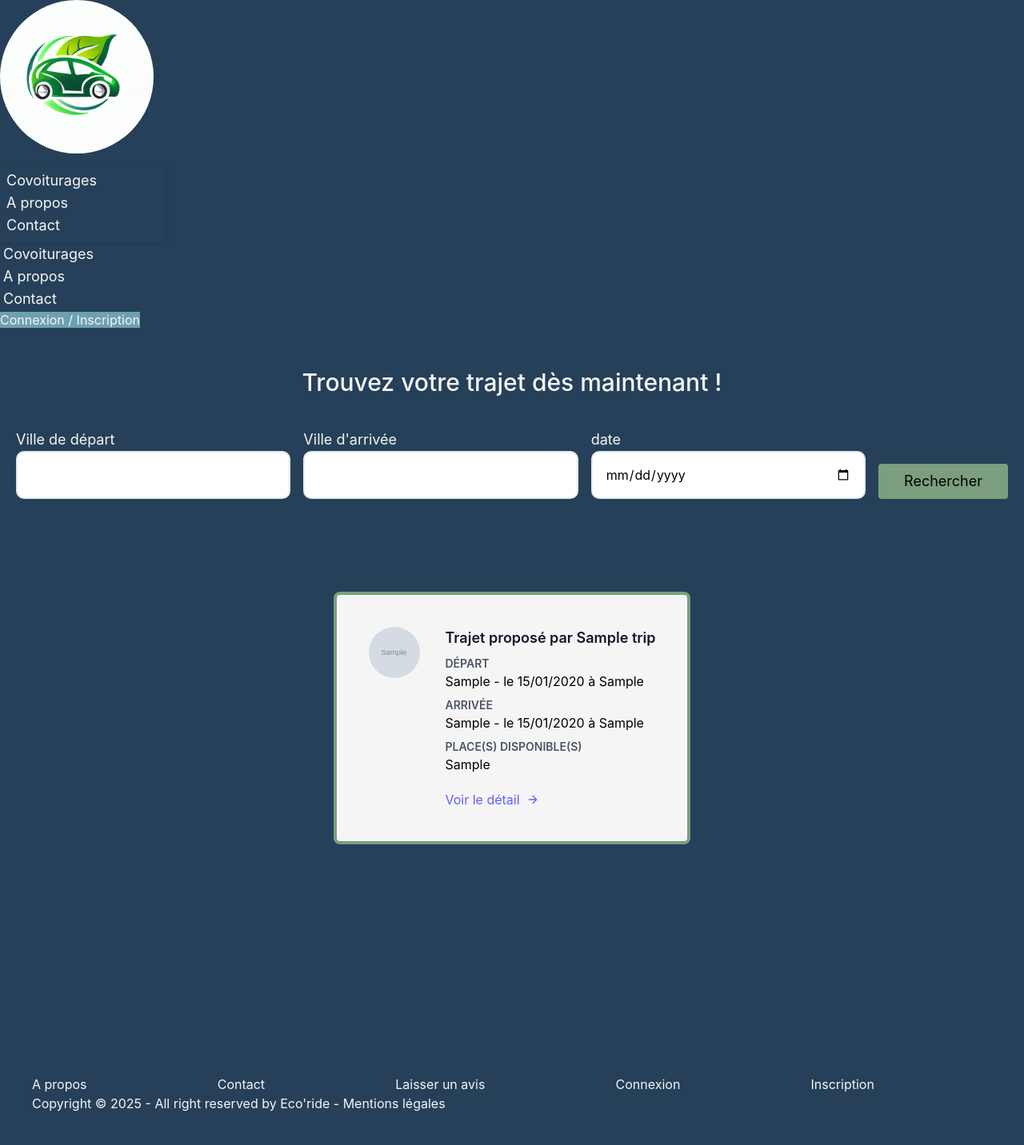
After one commit to Gwladyslsn/Ecoride, a PHP site: the page made by src/Templates/page/Carpoolings.php in a window 1280 px wide. The commit adds this page. Shown: the whole page at 80% size. Run offline with PHP 8.4, Linux system fonts and the light colour scheme; tables that the repository leaves empty hold one stand-in row (values such as "Sample post"); the template is opened without the code that fills it: most values are stand-ins (such as "Sample title", 1, 10 or a date in 2020); grey boxes marked "Sample" are stand-in pictures; some libraries are stand-ins or nearby versions.

Commit message:
add search Trip

```diff
--- a/config/routes.php
+++ b/config/routes.php
@@ -57,9 +57,9 @@ return [
         'controller' => App\Controller\CarpoolingController::class,
         'method' => 'newCarpooling'
     ],
-    '/searchCarpooling' => [
-        'controller' => App\Controller\PageController::class,
-        'method' => 'searchCarpooling'
+    '/Carpoolings' => [
+        'controller' => App\Controller\CarpoolingController::class,
+        'method' => 'showTrips'
     ],
     '/newCarpooling' => [
         'controller' => App\Controller\PageController::class,
--- a/src/Controller/PageController.php
+++ b/src/Controller/PageController.php
@@ -62,9 +62,9 @@ class PageController extends Controller
         $this->render('/Templates/page/addCarpooling', []);
     }
 
-    public function searchCarpooling()
+    public function Carpoolings()
     {
-        $this->render('/Templates/page/searchCarpooling', []);
+        $this->render('Templates/page/Carpoolings', []);
     }
 
     public function newCarpooling()
--- a/src/Entity/ReviewRepository.php
+++ b/src/Repository/ReviewRepository.php
@@ -1,5 +1,5 @@
 <?php
-namespace App\Entity;
+namespace App\Repository;
 
 use MongoDB\Client;
 use DateTime;
--- a/src/Templates/header.php
+++ b/src/Templates/header.php
@@ -30,7 +30,7 @@ require_once ROOTPATH . 'config/config.php';
                 </div>
                 <ul class="menu menu-sm dropdown-content rounded-box z-1 mt-3 w-52 p-2 shadow">
                     <li>
-                        <a href="<?= BASE_URL ?>searchCarpooling" class="text-lg ">Covoiturages</a>
+                        <a href="<?= BASE_URL ?>Carpoolings" class="text-lg ">Covoiturages</a>
                     </li>
                     <li>
                         <?php  if (isset($_SESSION['user'])): ?>
@@ -55,7 +55,7 @@ require_once ROOTPATH . 'config/config.php';
         <div class="navbar-center hidden lg:flex">
             <ul class="menu menu-horizontal px-1 justify-around">
                 <li>
-                        <a href="<?= BASE_URL ?>searchCarpooling" class="text-lg">Covoiturages</a>
+                        <a href="<?= BASE_URL ?>Carpoolings" class="text-lg">Covoiturages</a>
                     </li>
                     <li>
                         <?php  if (isset($_SESSION['user'])): ?>
--- /dev/null
+++ b/src/Templates/page/Carpoolings.php
@@ -0,0 +1,60 @@
+<?php
+
+require_once ROOTPATH . '/src/Templates/header.php';
+
+use App\Repository\CarpoolingRepository;
+
+
+?>
+
+<!--SearchBar-->
+<section class="body-font">
+    <div class="container px-5 py-12 mx-auto">
+        <div class="flex flex-col text-center w-full mb-8">
+            <h1 class="sm:text-3xl text-2xl font-medium title-font mb-2">Trouvez votre trajet dès maintenant !</h1>
+        </div>
+        <form id="formSearch" method="post" action="<?= BASE_URL ?>Carpoolings" class="flex lg:w-1/1 w-full sm:flex-row flex-col mx-auto px-8 sm:space-x-4 sm:space-y-0 space-y-4 sm:px-0 items-end">
+            <div class="relative flex-grow w-full">
+                <label for="departureCity" class="leading-7 text-lg">Ville de départ</label>
+                <input type="text" id="departure_city_search" name="departureCitySearch" class="w-full bg-gray-100 bg-opacity-50 rounded border border-gray-300 focus:border-green-500 focus:bg-white focus:ring-2 focus:ring-green-200 text-base outline-none text-black py-1 px-3 leading-8 transition-colors duration-200 ease-in-out">
+            </div>
+            <div class="relative flex-grow w-full">
+                <label for="arrivalCity" class="leading-7 text-lg">Ville d'arrivée</label>
+                <input type="text" id="arrival_city_search" name="arrivalCitySearch" class="w-full bg-gray-100 bg-opacity-50 rounded border border-gray-300 focus:border-green-500 focus:bg-white focus:ring-2 focus:ring-green-200 text-base outline-none text-black py-1 px-3 leading-8 transition-colors duration-200 ease-in-out">
+            </div>
+            <div class="relative flex-grow w-full">
+                <label for="date" class="leading-7 text-lg">date</label>
+                <input type="date" id="date_search" name="dateSearch" class="w-full bg-gray-100 bg-opacity-50 rounded border border-gray-300 focus:border-green-500 focus:bg-transparent focus:ring-2 focus:ring-green-200 text-base outline-none text-black py-1 px-3 leading-8 transition-colors duration-200 ease-in-out">
+            </div>
+            <button type="submit" id="btn_search" class="border-0 py-2 px-8 focus:outline-none hover:bg-green-600 rounded text-lg btn-search">
+                <a>Rechercher</a>
+            </button>
+        </form>
+        <div id="feedback-search" class="mt-5"></div>
+    </div>
+</section>
+
+<section class="default-trip container-trip">
+    <?php foreach ($trips as $trip): ?>
+        <?php include ROOTPATH . 'src/Templates/trip_item.php'; ?>
+    <?php endforeach; ?>
+</section>
+
+<section>
+    <?php
+        if (!$trips){?>
+            <div id="results" class="text-center mb-5 text-lg">Aucun eco'Driver n'a proposé ce trajet pour le moment</div>
+            <img src="../asset/image/noresult.jpg" alt="logo recherche trajet" class="w-400 rounded-lg mx-auto">
+        <?php }?>
+</section>
+
+
+
+
+<script src="/asset/js/resultSearch.js"></script>
+<script src="/asset/js/searchForm.js"></script>
+
+
+<?php
+require_once ROOTPATH . '/src/Templates/footer.php';
+?>
--- a/src/Templates/page/dashboardUser.php
+++ b/src/Templates/page/dashboardUser.php
@@ -177,13 +177,13 @@ if ($_SERVER['REQUEST_METHOD'] === 'POST' && isset($_POST['update_car'])) {
             <a href="<?= BASE_URL ?>addCarpooling">Proposer un trajet</a>
         </button>
                 <button class="px-6 py-3 bg-gray-700 text-white rounded-md hover:bg-gray-800 transition-colors shadow-md">
-            <a href="<?= BASE_URL ?>searchCarpooling">Rechercher un trajet</a>
+            <a href="<?= BASE_URL ?>Carpooling">Rechercher un trajet</a>
         </button>
     </div>
     <?php else: ?>
         <div class="text-center mt-8">
         <button class="px-6 py-3 bg-gray-700 text-white rounded-md hover:bg-gray-800 transition-colors shadow-md">
-            <a href="<?= BASE_URL ?>searchCarpooling">Rechercher un trajet</a>
+            <a href="<?= BASE_URL ?>Carpooling">Rechercher un trajet</a>
         </button>
     </div>
     <?php endif; ?>
--- a/src/Templates/page/home.php
+++ b/src/Templates/page/home.php
@@ -3,7 +3,7 @@
 require_once ROOTPATH . 'src/Templates/header.php';
 require_once ROOTPATH . 'vendor/autoload.php';
 
-use App\Entity\ReviewRepository;
+use App\Repository\ReviewRepository;
 
 $reviewRepository = new ReviewRepository();
 $reviews = $reviewRepository->getAllReviews();
@@ -106,7 +106,7 @@ $groupedReviews = array_chunk($reviews, 2);
         <div class="flex flex-col text-center w-full mb-8">
             <h1 class="text-3xl font-medium title-font mb-2">Trouvez votre trajet dès maintenant !</h1>
         </div>
-        <form id="formSearch" method="post" action="<?= BASE_URL ?>searchCarpooling" class="flex lg:w-1/1 w-full sm:flex-row flex-col mx-auto px-8 sm:space-x-4 sm:space-y-0 space-y-4 sm:px-0 items-end">
+        <form id="formSearch" method="post" action="<?= BASE_URL ?>Carpoolings" class="flex lg:w-1/1 w-full sm:flex-row flex-col mx-auto px-8 sm:space-x-4 sm:space-y-0 space-y-4 sm:px-0 items-end">
             <div class="relative flex-grow w-full">
                 <label for="departureCity" class="leading-7 text-lg">Ville de départ</label>
                 <input type="text" id="departure_city_search" name="departureCitySearch" class="w-full bg-gray-100 bg-opacity-50 rounded border border-gray-300 focus:border-green-500 focus:bg-white focus:ring-2 focus:ring-green-200 text-base outline-none text-black py-1 px-3 leading-8 transition-colors duration-200 ease-in-out">
--- /dev/null
+++ b/src/Templates/trip_item.php
@@ -0,0 +1,57 @@
+<?php
+$avatarDriver = !empty($trip['avatar_user'])
+    ? '/asset/uploads/avatar/' . htmlspecialchars($trip['avatar_user'])
+    : '/asset/image/userIconDeafault.png';
+
+
+?>
+
+
+<div class="text-gray-600 body-font px-5 py-6 mx-auto flex">
+    <div class="px-5 py-6 mx-auto flex">
+        <div class="card p-4 rounded-lg trip">
+            <div class="flex rounded-lg p-6 sm:flex-row">
+                <div class="w-16 h-16 sm:mr-8 sm:mb-0 mb-4 inline-flex items-center justify-center rounded-full bg-indigo-100 text-indigo-500 flex-shrink-0 overflow-hidden">
+                    <img src="<?= $avatarDriver; ?>" alt="icone de profil du conducteur" class="w-full h-full object-cover rounded-full">
+
+                </div>
+                <div class="flex-grow">
+                    <h2 class="text-gray-900 text-lg title-font font-semibold mb-2">
+                        Trajet proposé par <?= htmlspecialchars($trip['name_user']) ?>
+                    </h2>
+
+                    <div class="mb-2">
+                        <p class="text-sm text-gray-600 font-semibold uppercase">Départ</p>
+                        <p class="text-black">
+                            <?= htmlspecialchars($trip['departure_city']) ?> -
+                            le <?= date('d/m/Y', strtotime($trip['departure_date'])) ?> à <?= htmlspecialchars($trip['departure_hour']) ?>
+                        </p>
+                    </div>
+
+                    <div class="mb-2">
+                        <p class="text-sm text-gray-600 font-semibold uppercase">Arrivée</p>
+                        <p class="text-black">
+                            <?= htmlspecialchars($trip['arrival_city']) ?> -
+                            le <?= date('d/m/Y', strtotime($trip['arrival_date'])) ?> à <?= htmlspecialchars($trip['arrival_hour']) ?>
+                        </p>
+                    </div>
+
+                    <div class="mb-2">
+                        <p class="text-sm text-gray-600 font-semibold uppercase">Place(s) disponible(s)</p>
+                        <p class="text-black">
+                            <?= htmlspecialchars($trip['nb_place']) ?>
+                        </p>
+                    </div>
+
+                    <a href="#" class="mt-3 text-indigo-500 inline-flex items-center">
+                        Voir le détail
+                        <svg fill="none" stroke="currentColor" stroke-linecap="round" stroke-linejoin="round"
+                            stroke-width="2" class="w-4 h-4 ml-2" viewBox="0 0 24 24">
+                            <path d="M5 12h14M12 5l7 7-7 7" />
+                        </svg>
+                    </a>
+                </div>
+            </div>
+        </div>
+    </div>
+</div>
```
Also changed, not shown: src/Controller/CarpoolingController.php (+24 -3 lines), src/Repository/CarpoolingRepository.php (+40 -0 lines).
